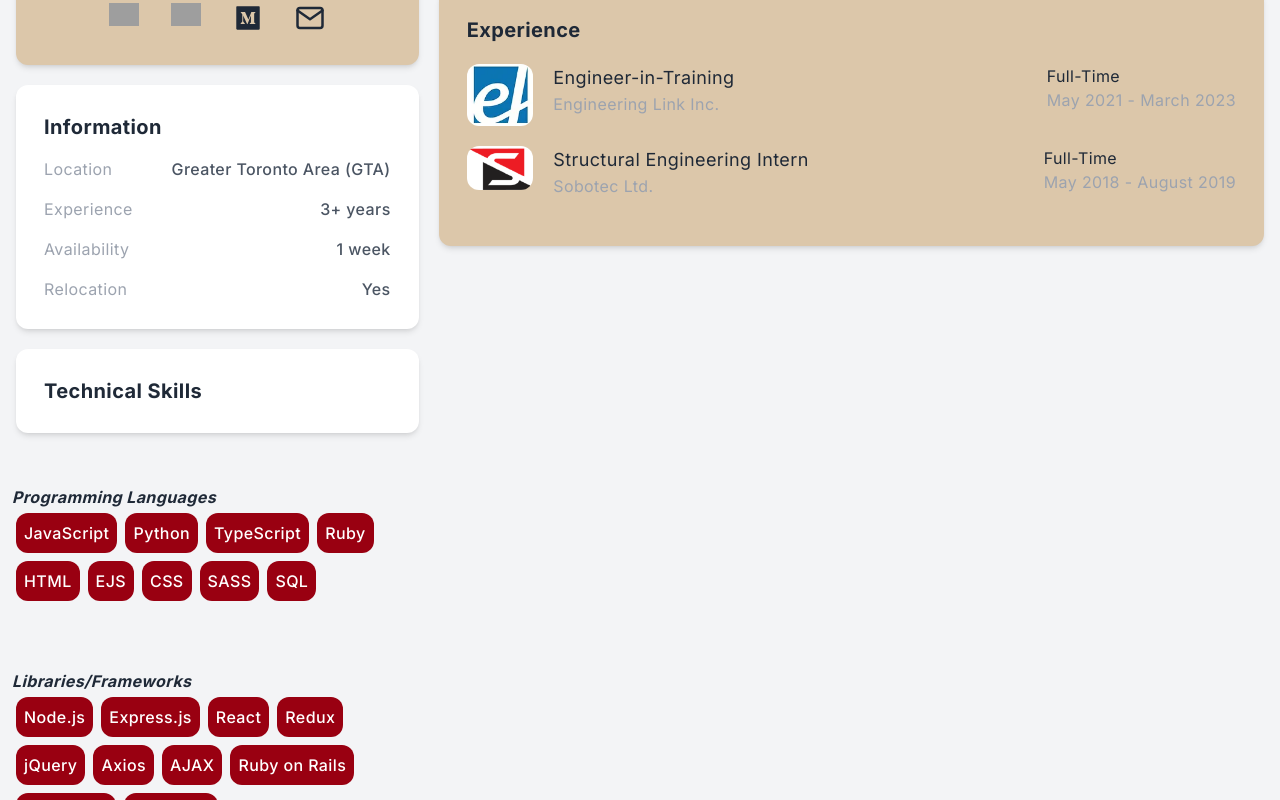
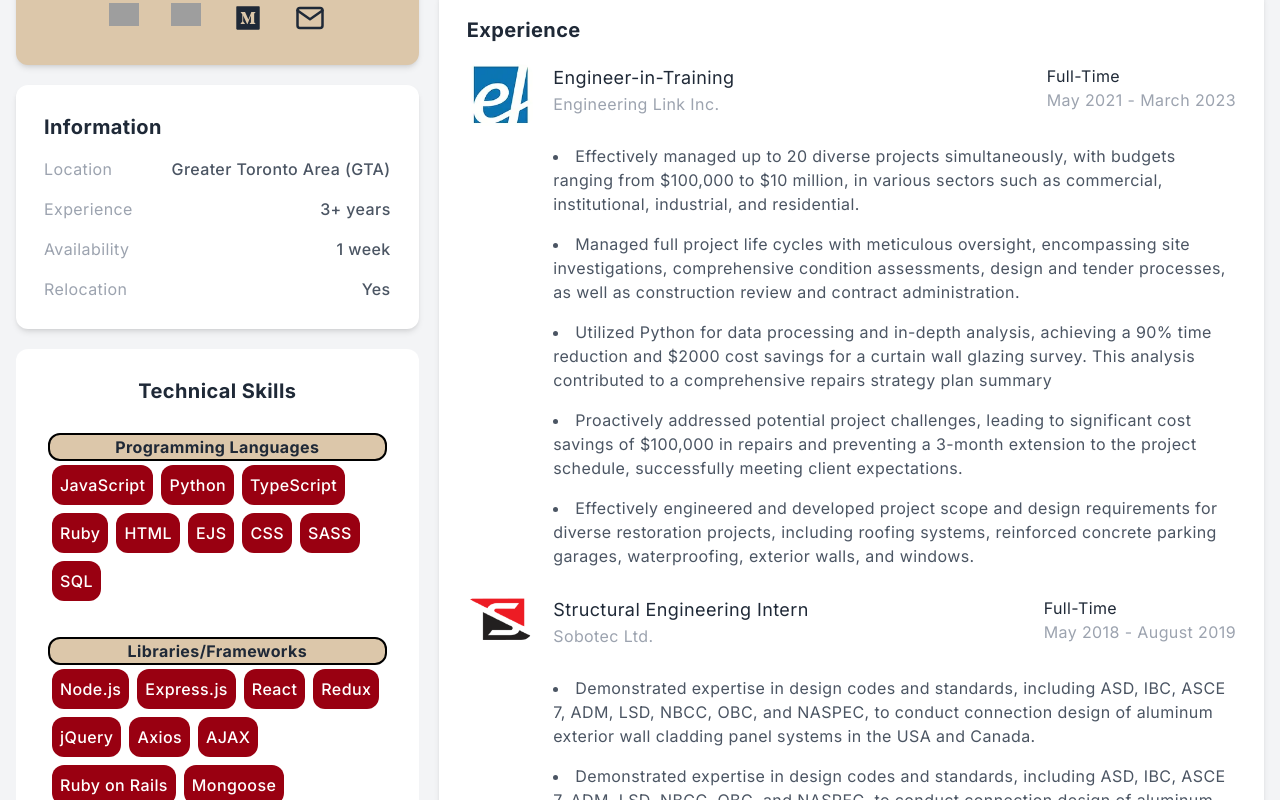
Before and after one commit to x-saim/portfolio, a Next.js app: page /resume in a window 1280 px wide. Shown: the part 420-1220 px from the top of the page. Built offline with nearby package versions, Linux system fonts and the light colour scheme; grey boxes are pictures that could not be loaded.

Commit message:
update technical skills card

```diff
--- a/app/components/resume/ExperienceCard.jsx
+++ b/app/components/resume/ExperienceCard.jsx
@@ -6,7 +6,7 @@ const ExperienceCard = () => {
   const renderExperience = () => {
     return (
       <>
-        <div className='p-7 bg-[#DCC7AA] rounded-xl shadow-md'>
+        <div className='p-7 bg-white rounded-xl shadow-md'>
           <h3 className='text-md'>Experience</h3>
           {Object.entries(ExperienceSections).map(([subExp, subSection]) => (
             <div key={subExp} className='mb-5 flex mt-5'>
@@ -37,6 +37,14 @@ const ExperienceCard = () => {
                     </div>
                   </div>
                 </div>
+                <div className='text-gray-600'>
+                  <ul style={{ listStyleType: 'disc' }}></ul>
+                  {subSection['description'].map((point) => (
+                    <li key={point} className='py-2'>
+                      {point}
+                    </li>
+                  ))}
+                </div>
               </div>
             </div>
           ))}
--- a/app/components/resume/ResumeSkills.jsx
+++ b/app/components/resume/ResumeSkills.jsx
@@ -4,10 +4,13 @@ const ResumeSkills = () => {
   return (
     <>
       {/*The Object.entries() method returns an array of a given TechnicalSkills own enumerable string-keyed property key-value pairs.*/}
-
+      <div className='bg-white rounded-xl p-7 flow-root'>
+        <h3 className='text-center dark:text-white'>Technical Skills</h3>
         {Object.entries(TechnicalSkills).map(([subcategory, subSkills]) => (
-        <div key={subcategory} className='-m-1 py-3'>
-          <h3 className='mt-5 italic text-base'>{subcategory}</h3>
+          <div key={subcategory} className='m-1 py-1'>
+            <h3 className='mt-5 text-center text-base dark:text-white bg-[#DCC7AA] border-2 border-black rounded-xl'>
+              {subcategory}
+            </h3>
             <div className='flex flex-wrap'>
               {subSkills.map((skill) => (
                 <div
@@ -20,6 +23,7 @@ const ResumeSkills = () => {
             </div>
           </div>
         ))}
+      </div>
     </>
   );
 };
--- a/app/resume/page.js
+++ b/app/resume/page.js
@@ -54,9 +54,7 @@ const Resume = () => {
               </div>
 
               {/* Skills Block */}
-              <h3 className='p-7 flow-root bg-white rounded-xl shadow-md'>
-                Technical Skills
-              </h3>
+
               <ResumeSkills />
             </div>
 
```
Lines whose indentation alone changed are shown as unchanged.
